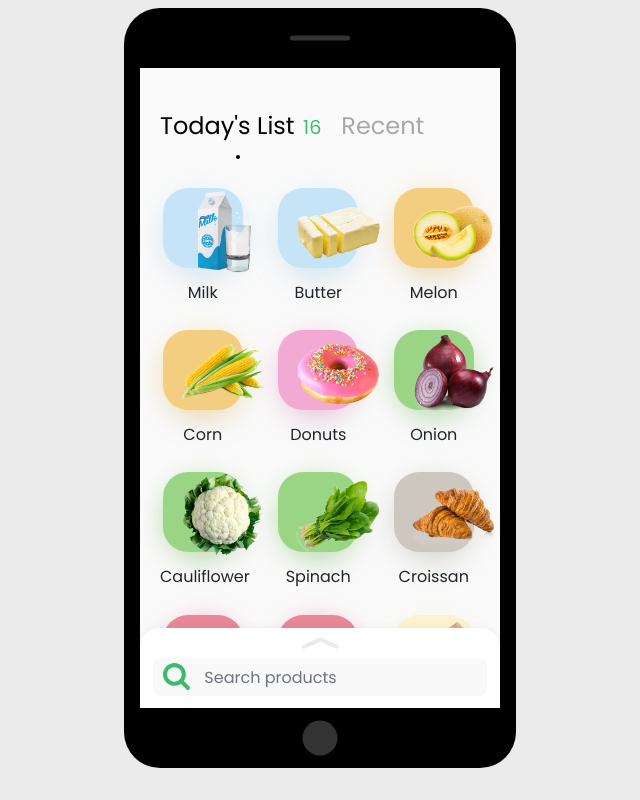
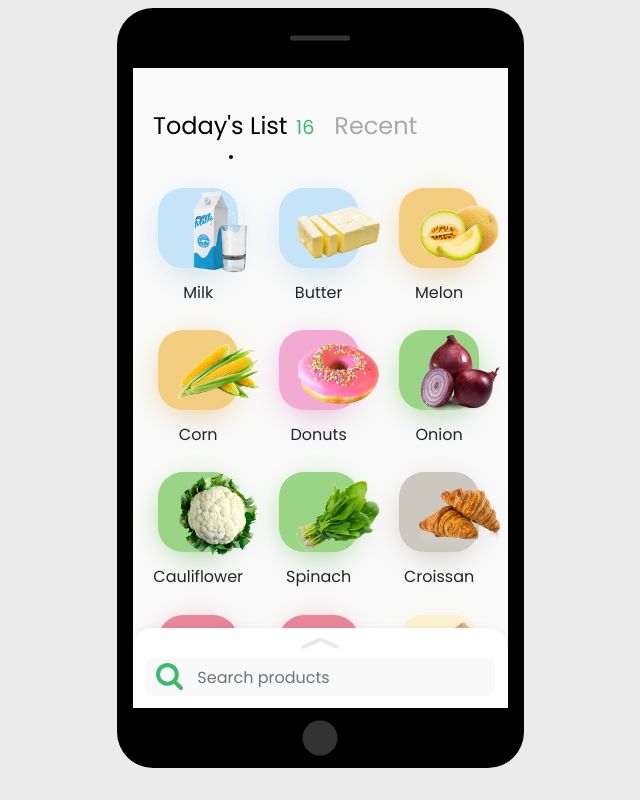
Before and after one commit to lena-ts/tobuy-test, a website: page start.html in a window 1280 px wide. Shown: the whole page, without its empty margins (320-960 px from the left). Drawn offline with Linux system fonts and the light colour scheme.

Commit message:
start update

```diff
--- a/start.html
+++ b/start.html
@@ -9,7 +9,7 @@
 /* The device with borders */
 .smartphone {
   position: relative;
-  width: 360px;
+  width: 375px;
   height: 640px;
   margin: auto;
   border: 16px black solid;
@@ -48,7 +48,7 @@
 
 /* The screen (or content) of the device */
 .smartphone .content {
-  width: 360px;
+  width: 375px;
   height: 640px;
   background: white;
 }
```
